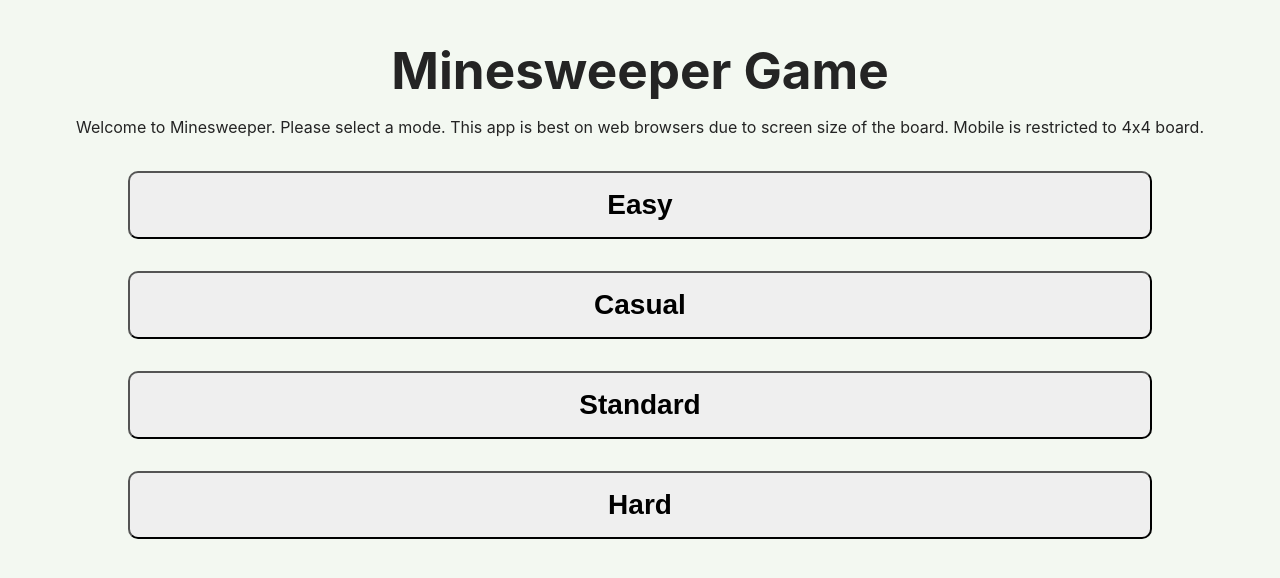
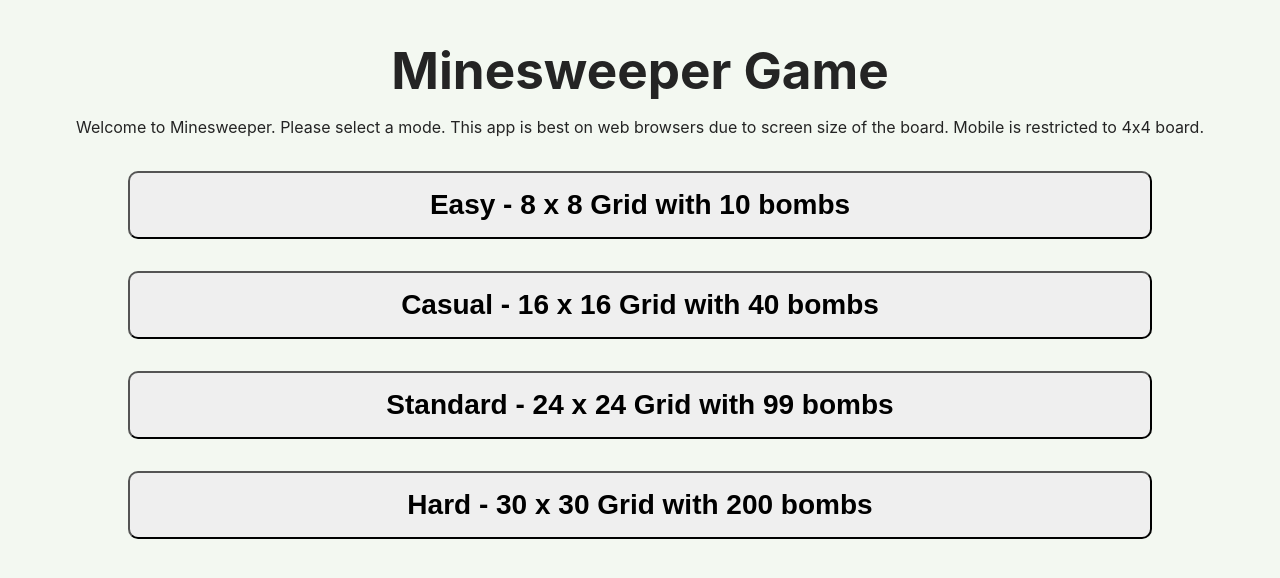
Before and after one commit to WesloTheWeb/minesweeper, a React (Vite) app: page / in a window 1280 px wide. Shown: the top 578 px of the page. Built offline with nearby package versions, Linux system fonts and the light colour scheme.

Commit message:
Redux and RTK is set up. Logging a sample to ensure a connection

```diff
--- a/package.json
+++ b/package.json
@@ -12,7 +12,8 @@
   "dependencies": {
     "@reduxjs/toolkit": "^1.9.5",
     "react": "^18.2.0",
-    "react-dom": "^18.2.0"
+    "react-dom": "^18.2.0",
+    "react-redux": "^8.1.1"
   },
   "devDependencies": {
     "@types/react": "^18.2.14",
--- a/src/components/DiffcultyButton/DifficultyButton.tsx
+++ b/src/components/DiffcultyButton/DifficultyButton.tsx
@@ -12,7 +12,7 @@ const DifficultyButton = ({ title, mode }: DifficultyButtonProps) => {
 
     return (
         <button className={buttonpProperties}>
-            {title}
+            {title} - {mode}
         </button>
     );
 };
--- a/src/components/ModeSelector/ModeSelector.tsx
+++ b/src/components/ModeSelector/ModeSelector.tsx
@@ -6,10 +6,10 @@ const { availableModeContainer } = classes;
 const ModeSelector = ({ }) => {
     return (
         <section className={availableModeContainer}>
-            <DifficultyButton title='Easy' mode='Easy' />
-            <DifficultyButton title='Casual' mode='Casual' />
-            <DifficultyButton title='Standard' mode='Standard' />
-            <DifficultyButton title='Hard' mode='Hard' />
+            <DifficultyButton title='Easy' mode='8 x 8 Grid with 10 bombs' />
+            <DifficultyButton title='Casual' mode='16 x 16 Grid with 40 bombs' />
+            <DifficultyButton title='Standard' mode='24 x 24 Grid with 99 bombs' />
+            <DifficultyButton title='Hard' mode='30 x 30 Grid with 200 bombs' />
         </section>
     );
 };
--- a/src/main.tsx
+++ b/src/main.tsx
@@ -1,10 +1,20 @@
 import React from 'react'
 import ReactDOM from 'react-dom/client'
+import { Provider } from 'react-redux';
+import { store } from './store/store';
 import App from './App.tsx'
 import './index.scss'
+import { setDifficulty } from './store/gameSlice'; // Test import for logging.
+
+
+store.subscribe(() => console.log(store.getState())); // This line logs the state changes
+store.dispatch(setDifficulty('Casual'));
+
 
 ReactDOM.createRoot(document.getElementById('root')!).render(
   <React.StrictMode>
-    <App />
+    <Provider store={store}>
+      <App />
+    </Provider>
   </React.StrictMode>,
-)
+);
--- /dev/null
+++ b/src/store/gameSlice.ts
@@ -0,0 +1,28 @@
+import { createSlice, PayloadAction } from '@reduxjs/toolkit';
+
+interface GameState {
+    difficulty: 'Easy' | 'Casual' | 'Standard' | 'Hard';
+    grid: number[][];
+}
+
+// Initial game state
+const initialState: GameState = {
+    difficulty: 'Easy',
+    grid: [],
+};
+
+export const gameSlice = createSlice({
+    name: 'game',
+    initialState,
+    reducers: {
+        setDifficulty: (state, action: PayloadAction<'Easy' | 'Casual' | 'Standard' | 'Hard'>) => {
+            state.difficulty = action.payload;
+            // TODO: Update the `grid` based on the new difficulty
+        },
+        // Other reducers...
+    },
+});
+
+export const { setDifficulty } = gameSlice.actions;
+
+export default gameSlice.reducer;
--- /dev/null
+++ b/src/store/store.ts
@@ -0,0 +1,12 @@
+import { configureStore } from '@reduxjs/toolkit';
+import gameReducer from './gameSlice';
+
+export const store = configureStore({
+    reducer: {
+        game: gameReducer,
+    },
+});
+
+// Infer the `RootState` and `AppDispatch` types from the store itself
+export type RootState = ReturnType<typeof store.getState>;
+export type AppDispatch = typeof store.dispatch;
```
Also changed, not shown: 1 other file (tests, documents, lock files or other folders).
